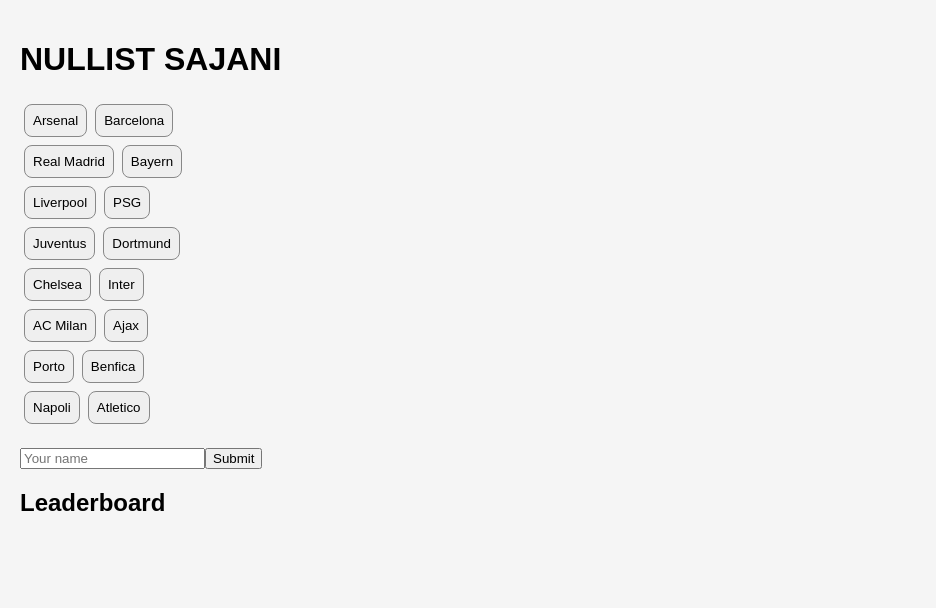
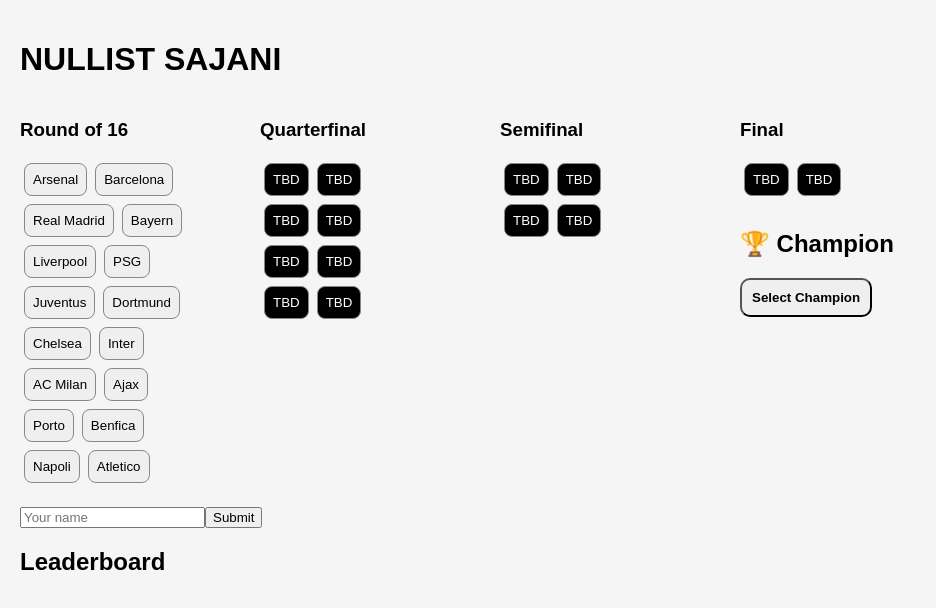
Before and after one commit to martcasual/nullist-sajani-bracket, a React (Vite) app: page / in a window 1280 px wide. Shown: the top 608 px of the page, without its empty margins (0-936 px from the left). Built offline with nearby package versions, Linux system fonts and the light colour scheme.

Commit message:
Update Bracket.jsx

```diff
--- a/src/components/Bracket.jsx
+++ b/src/components/Bracket.jsx
@@ -1,18 +1,120 @@
-import Game from './Game'
+import Game from "./Game"
 
-export default function Bracket({teams, pred, onPick}){
+export default function Bracket({ teams, pred, onPick }) {
+
+const r16 = [
+[teams[0], teams[1]],
+[teams[2], teams[3]],
+[teams[4], teams[5]],
+[teams[6], teams[7]],
+[teams[8], teams[9]],
+[teams[10], teams[11]],
+[teams[12], teams[13]],
+[teams[14], teams[15]]
+]
+
+const qf = Array(4).fill(null)
+const sf = Array(2).fill(null)
 
 return (
+
+<div style={{
+display:"grid",
+gridTemplateColumns:"repeat(4,200px)",
+gap:"40px",
+overflowX:"auto"
+}}>
+
+{/* ROUND OF 16 */}
+
 <div>
-{teams.map((t,i)=>(i%2===0)&&
+<h3>Round of 16</h3>
+
+{r16.map((g,i)=>(
 <Game
 key={i}
-team1={t.name}
-team2={teams[i+1]?.name}
-selected={pred['r16_'+(i/2)]}
-onPick={(team)=>onPick('r16_'+(i/2),team)}
+team1={g[0]?.name}
+team2={g[1]?.name}
+selected={pred["r16_"+i]}
+onPick={(team)=>onPick("r16_"+i,team)}
 />
-)}
+))}
+
 </div>
+
+
+{/* QUARTERFINALS */}
+
+<div>
+<h3>Quarterfinal</h3>
+
+{qf.map((_,i)=>(
+
+<Game
+key={i}
+team1={pred["r16_"+(i*2)]}
+team2={pred["r16_"+(i*2+1)]}
+selected={pred["qf_"+i]}
+onPick={(team)=>onPick("qf_"+i,team)}
+/>
+
+))}
+
+</div>
+
+
+{/* SEMIFINALS */}
+
+<div>
+<h3>Semifinal</h3>
+
+{sf.map((_,i)=>(
+
+<Game
+key={i}
+team1={pred["qf_"+(i*2)]}
+team2={pred["qf_"+(i*2+1)]}
+selected={pred["sf_"+i]}
+onPick={(team)=>onPick("sf_"+i,team)}
+/>
+
+))}
+
+</div>
+
+
+{/* FINAL */}
+
+<div>
+<h3>Final</h3>
+
+<Game
+team1={pred["sf_0"]}
+team2={pred["sf_1"]}
+selected={pred["final"]}
+onPick={(team)=>onPick("final",team)}
+/>
+
+<h2 style={{marginTop:"30px"}}>
+🏆 Champion
+</h2>
+
+<button
+style={{
+padding:"10px",
+borderRadius:"10px",
+fontWeight:"bold"
+}}
+onClick={()=>onPick("champion",pred["final"])}
+>
+
+{pred["champion"] || "Select Champion"}
+
+</button>
+
+</div>
+
+</div>
+
 )
 }
```
